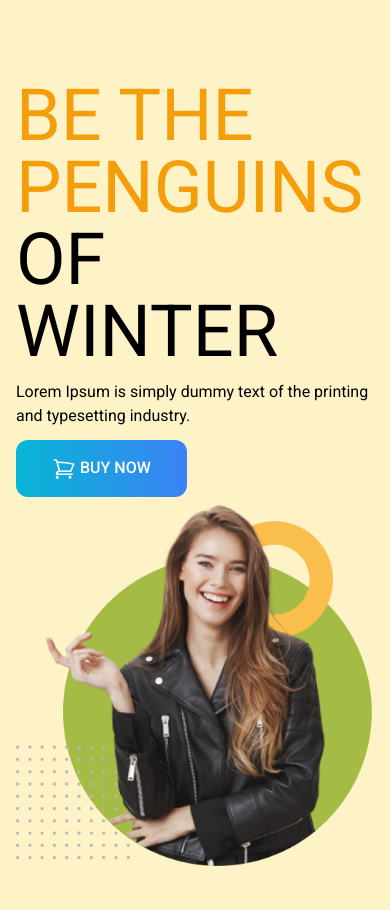
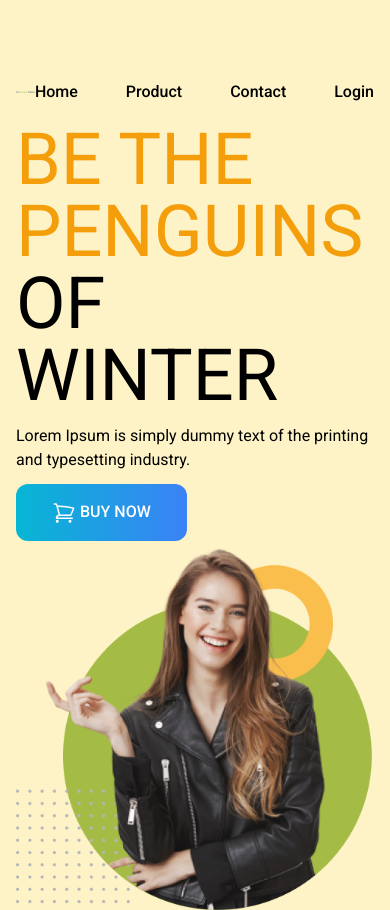
Before and after one commit to joynul24/Penguin-Fashion-Website, a plain HTML site: page index.html in a window 390 px wide. Shown: the top 910 px of the page. Drawn offline with nearby package versions, Linux system fonts and the light colour scheme.

Commit message:
added all section with responsive

```diff
--- a/index.html
+++ b/index.html
@@ -20,11 +20,19 @@
 <body>
   <header class="bg-amber-100 px-4 md:px-32 py-20">
     <!-- nav section -->
-    <nav>
-
+    <nav class="flex justify-between items-center">
+       <div class="w-72">
+        <img class="" src="icons/logo.png" alt="">
+       </div>
+       <div class="flex gap-12 font-medium">
+        <span>Home</span>
+        <span>Product</span>
+        <span>Contact</span>
+        <span>Login</span>
+       </div>
     </nav>
     <!-- banner section -->
-    <div class="flex flex-col md:flex-row justify-between items-center">
+    <div class="flex flex-col md:flex-row justify-between items-center mt-5">
       <div class="space-y-3">
         <h1 class="text-7xl uppercase"><span class="text-[#f59e0b]">Be the Penguins</span><br>of Winter</h1>
         <p>Lorem Ipsum is simply dummy text of the printing
```
